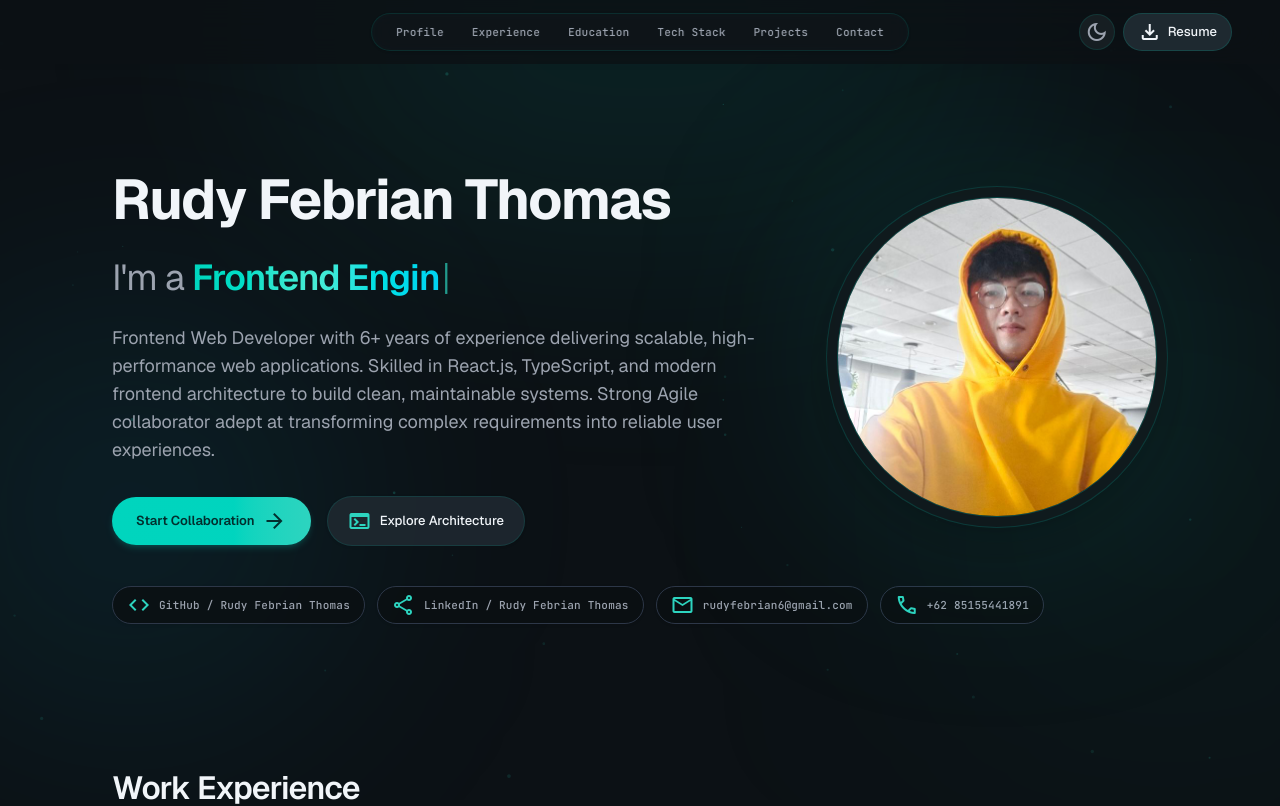
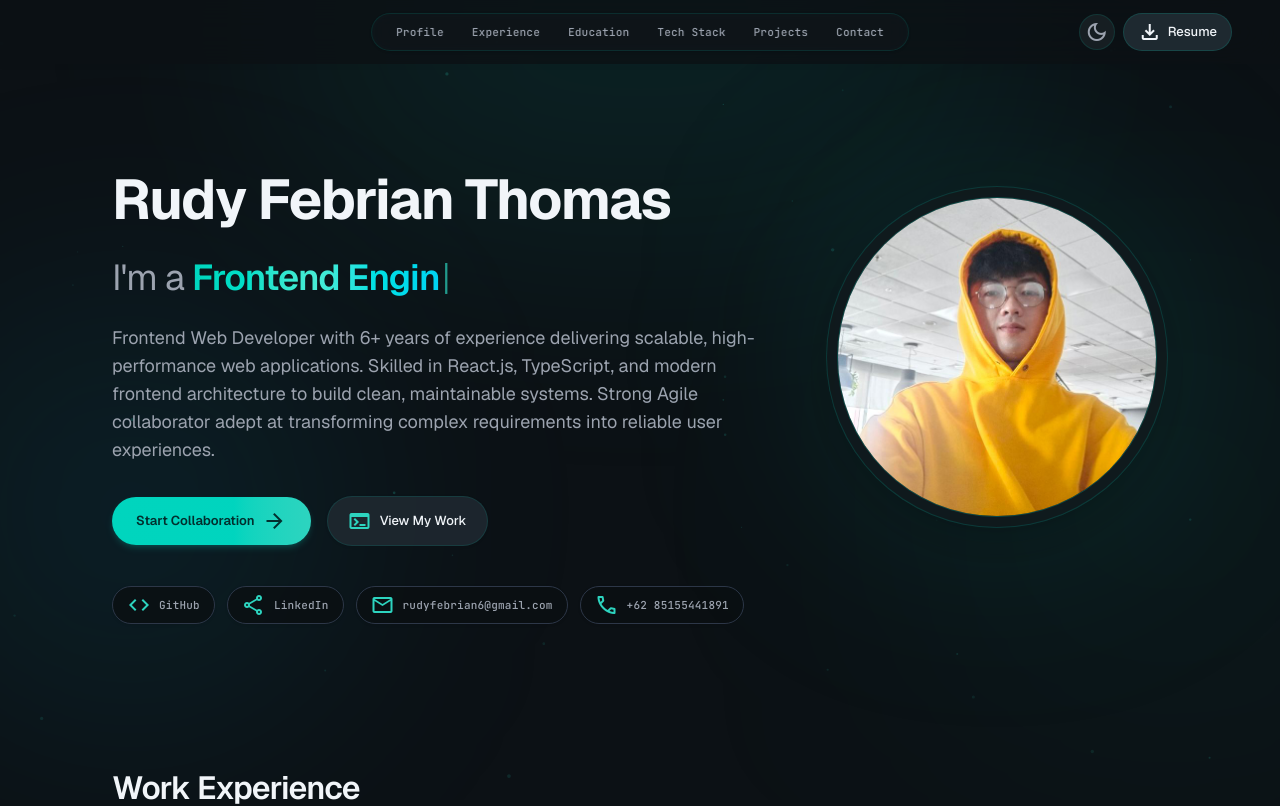
Before and after one commit to rudyfebrianthomas/rudyfebrianthomas.github.io, a Next.js app: page / in a window 1280 px wide. Shown: the top 806 px of the page. Built offline with nearby package versions, Linux system fonts and the light colour scheme.

Commit message:
enhance: simplify labels in footer and hero components

```diff
--- a/components/Footer.tsx
+++ b/components/Footer.tsx
@@ -5,16 +5,20 @@ const links = [
   {
     href: profile.github,
     icon: "code",
-    label: "GitHub / Rudy Febrian Thomas",
+    label: "GitHub",
     external: true,
   },
   {
     href: profile.linkedin,
     icon: "share",
-    label: "LinkedIn / Rudy Febrian Thomas",
+    label: "LinkedIn",
     external: true,
   },
-  { href: `mailto:${profile.email}`, icon: "mail", label: profile.email },
+  {
+    href: `mailto:${profile.email}`,
+    icon: "mail",
+    label: profile.email
+  },
   {
     href: profile.whatsapp,
     icon: "call",
--- a/components/Hero.tsx
+++ b/components/Hero.tsx
@@ -7,13 +7,13 @@ const socials = [
   {
     href: profile.github,
     icon: "code",
-    label: "GitHub / Rudy Febrian Thomas",
+    label: "GitHub",
     external: true,
   },
   {
     href: profile.linkedin,
     icon: "share",
-    label: "LinkedIn / Rudy Febrian Thomas",
+    label: "LinkedIn",
     external: true,
   },
   { href: `mailto:${profile.email}`, icon: "mail", label: profile.email },
@@ -67,7 +67,7 @@ export function Hero() {
                 name="terminal"
                 className="text-[18px] text-primary transition-transform group-hover:scale-105"
               />
-              Explore Architecture
+              View My Work
             </a>
           </div>
         </div>
```
